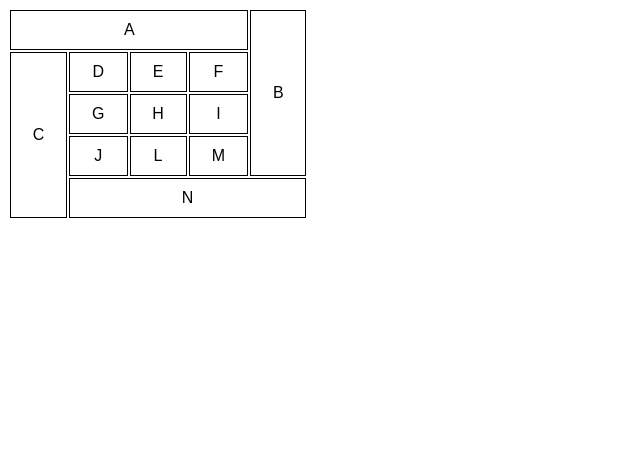
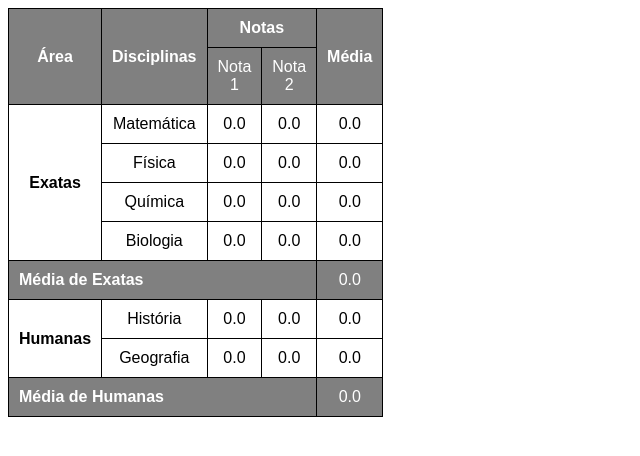
Before and after one commit to TallesFerraz/HTML-CSS, a plain HTML site: page Desafios/desafio013/desafioparte2.html in a window 1280 px wide. Shown: the whole page, without its empty margins (0-640 px from the left). Drawn offline with Linux system fonts and the light colour scheme.

Commit message:
desafio 14

```diff
--- a/Desafios/desafio013/desafioparte2.html
+++ b/Desafios/desafio013/desafioparte2.html
@@ -3,48 +3,94 @@
 <head>
     <meta charset="UTF-8">
     <meta name="viewport" content="width=device-width, initial-scale=1.0">
-    <title>Desafio Parte 2</title>
+    <title>Tabelas</title>
     <style>
-        body {
+        body{
             font-family: Arial, Helvetica, sans-serif;
         }
-
-        table{
+        table {
+            border-collapse: collapse;
             width: 300px;
         }
-        td {
-            padding: 10px;
+        thead {
+            text-align: center;
+            background-color: gray;
+            color: white;
+        }
+        th, td {
             border: 1px solid black;
             text-align: center;
+            padding: 10px;
+        }
+        .media {
+            text-align: left;
+            background: gray;
+            color: white;
         }
     </style>
 </head>
 <body>
     <table>
+        <thead>
             <tr>
-            <td colspan="4">A</td>
-            <td rowspan="4">B</td>
+                <th rowspan="2" scope="col">Área</th>
+                <th rowspan="2" scope="col">Disciplinas</th>
+                <th colspan="2" scope="col">Notas</th>
+                <th rowspan="2" scope="col">Média</th>
             </tr>
             <tr>
-            <td rowspan="4">C</td>
-            <td>D</td>
-            <td>E</td>
-            <td>F</td>
+                <td>Nota 1</td>
+                <td>Nota 2</td>
+            </tr>
+            <tbody>
+                <tr>
+                    <th rowspan="4" scope="rowgroup">Exatas</th>
+                    <td>Matemática</td>
+                    <td>0.0</td>
+                    <td>0.0</td>
+                    <td>0.0</td>
                 </tr>
                 <tr>
-            <td>G</td>
-            <td>H</td>
-            <td>I</td>
-
+                    <td>Física</td>
+                    <td>0.0</td>
+                    <td>0.0</td>
+                    <td>0.0</td>
                 </tr>
                 <tr>
-            <td>J</td>
-            <td>L</td>
-            <td>M</td>
+                    <td>Química</td>
+                    <td>0.0</td>
+                    <td>0.0</td>
+                    <td>0.0</td>
                 </tr>
                 <tr>
-            <td colspan="4">N</td>
+                    <td>Biologia</td>
+                    <td>0.0</td>
+                    <td>0.0</td>
+                    <td>0.0</td>
                 </tr>
+                <tr class="media">
+                    <th colspan="4" class="media" scope="col">Média de Exatas</th>
+                    <td>0.0</td>
+                </tr>
+                <tr>
+                    <th rowspan="2" scope="rowgroup">Humanas</th>
+                    <td>História</td>
+                    <td>0.0</td>
+                    <td>0.0</td>
+                    <td>0.0</td>
+                </tr>
+                <tr>
+                    <td>Geografia</td>
+                    <td>0.0</td>
+                    <td>0.0</td>
+                    <td>0.0</td>
+                </tr>
+                <tr class="media">
+                    <th colspan="4" class="media" scope="col">Média de Humanas</th>
+                    <td>0.0</td>
+                </tr>
+            </tbody>
+        </thead>
     </table>
 </body>
 </html>
```
Also changed, not shown: Desafios/desafio013/desafio.html (added, +50 -0 lines). Lines whose indentation alone changed are shown as unchanged.
